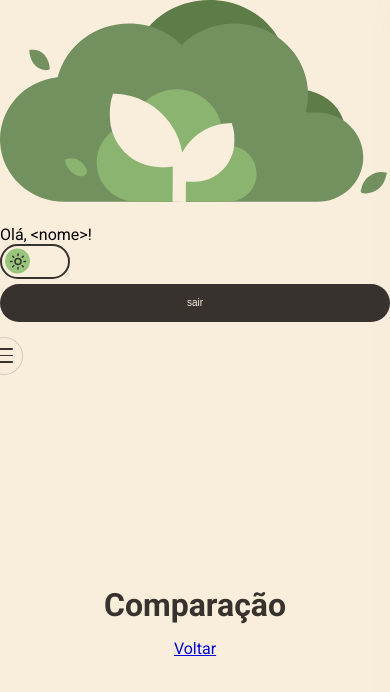
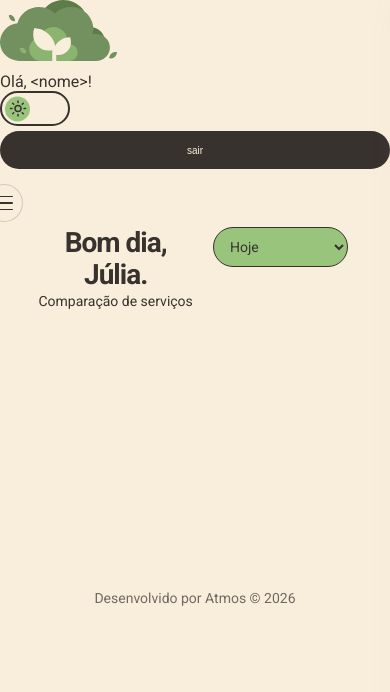
Before and after one commit to atmosabp/greener, a React (Vite) app in the folder frontend/: page /comparison in a window 390 px wide. Shown: the top 692 px of the page. Built offline with nearby package versions, Linux system fonts and the light colour scheme.

Commit message:
feat/tela de comparação
Inicio do desenvolvimento da tela de comparação

```diff
--- a/frontend/src/pages/comparison/Comparison.css
+++ b/frontend/src/pages/comparison/Comparison.css
@@ -1 +1,130 @@
-/* Estilo da página comparação */
+/* =========================================================
+   COMPARAÇÃO — ATMOS °
+   Adaptável ao sistema global de temas
+========================================================= */
+
+.comparison-page {
+    min-height: 100vh;
+    background: var(--background);
+    color: var(--text);
+    font-family: "Roboto", Arial, sans-serif;
+    transition:
+        background-color 0.5s ease-in-out,
+        color 0.5s ease-in-out;
+}
+
+.comparison-page *,
+.comparison-page *::before,
+.comparison-page *::after {
+    box-sizing: border-box;
+}
+
+.comparison-main {
+    width: calc(100% - 48px);
+    flex: 1;
+    margin: 0 auto;
+    padding: 112px 0 30px;
+}
+
+/* Título e período */
+
+.comparison-heading {
+    width: 90%;
+    display: flex;
+    align-items: center;
+    justify-content: space-between;
+    gap: 24px;
+    margin: 0 8px 24px;
+}
+
+.comparison-heading h1 {
+    margin: 0;
+    color: var(--text);
+    font-size: 43px;
+    line-height: 1.15;
+    font-weight: 700;
+    letter-spacing: -1px;
+}
+
+.comparison-heading p {
+    margin: 2px 0 0;
+    color: var(--text);
+    font-size: 19px;
+}
+
+.comparison-period {
+    min-width: 150px;
+    padding: 12px 18px;
+    border: 1px solid var(--text);
+    border-radius: 30px;
+    background: var(--primary);
+    color: var(--text);
+    font-family: inherit;
+    font-size: 17px;
+    cursor: pointer;
+    transition:
+        background-color 0.5s ease-in-out,
+        color 0.5s ease-in-out;
+}
+
+/* Área de conteúdo */
+
+.comparison-select-services {
+    min-height: 300px;
+}
+
+/* Rodapé */
+
+.comparison-footer {
+    padding: 24px 10px 12px;
+    color: var(--text);
+    opacity: 0.7;
+    font-size: 14px;
+    text-align: center;
+}
+
+/* Acessibilidade */
+
+.comparison-page button:focus-visible,
+.comparison-page select:focus-visible {
+    outline: 2px solid var(--primary-dark);
+    outline-offset: 3px;
+}
+
+/* Responsividade */
+
+@media (max-width: 650px) {
+    .comparison-main {
+        width: calc(100% - 24px);
+        padding-top: 20px;
+    }
+
+    .comparison-heading {
+        align-items: flex-start;
+        gap: 12px;
+        margin-right: 2px;
+        margin-left: 2px;
+    }
+
+    .comparison-heading h1 {
+        font-size: 28px;
+    }
+
+    .comparison-heading p {
+        font-size: 14px;
+    }
+
+    .comparison-period {
+        min-width: 100px;
+        max-width: 145px;
+        padding: 10px 12px;
+        font-size: 14px;
+    }
+}
+
+@media (prefers-reduced-motion: reduce) {
+    .comparison-page,
+    .comparison-page * {
+        transition: none !important;
+    }
+}
--- a/frontend/src/pages/comparison/Comparison.tsx
+++ b/frontend/src/pages/comparison/Comparison.tsx
@@ -1,14 +1,98 @@
-import { Link } from "react-router-dom";
+
 import AppHeader from "../../components/header/AppHeader";
+import type { Service, ServiceStatus } from "../../pages/home/Homepage";
+import "./Comparison.css";
+
+const mockServices: Service[] = [
+  {
+    id: "1",
+    name: "Billing API",
+    status: "inactive",
+    latitude: -23.5505,
+    longitude: -46.6333,
+    co2e: 120,
+  },
+  {
+    id: "2",
+    name: "Checkout Worker",
+    status: "incomplete",
+    latitude: 39.0438,
+    longitude: -77.4874,
+    co2e: 120,
+  },
+  {
+    id: "3",
+    name: "Inventory Sync",
+    status: "active",
+    latitude: 43.6532,
+    longitude: -79.3832,
+    co2e: 120,
+  },
+  {
+    id: "4",
+    name: "Audit Stream",
+    status: "active",
+    latitude: 35.6762,
+    longitude: 139.6503,
+    co2e: 120,
+  },
+  {
+    id: "5",
+    name: "Email Dispatcher",
+    status: "inactive",
+    latitude: -23.5505,
+    longitude: -46.6333,
+    co2e: 120,
+  },
+  {
+    id: "6",
+    name: "Fraud Detector",
+    status: "incomplete",
+    latitude: 39.0438,
+    longitude: -77.4874,
+    co2e: 120,
+  },
+  {
+    id: "7",
+    name: "Reporting Batch",
+    status: "active",
+    latitude: 43.6532,
+    longitude: -79.3832,
+    co2e: 120,
+  },
+];
 
 export default function Comparison() {
-  return (
-    <>
-      < AppHeader />
-      <main>
-        <h1>Comparação</h1>
-        <Link to="/dashboard"> Voltar</Link>
-      </main>
-    </>
-  );
+    return (
+        <div className="comparison-page">
+            <AppHeader />
+
+            <main className="comparison-main">
+                <section className="comparison-heading">
+                    <div>
+                        <h1>Bom dia, Júlia.</h1>
+                        <p>Comparação de serviços</p>
+                    </div>
+
+                    <select
+                        className="comparison-period"
+                        aria-label="Período de análise"
+                        defaultValue="today"
+                    >
+                        <option value="today">Hoje</option>
+                        <option value="7days">Ultimos 7 dias</option>
+                        <option value="1month">Mês passado</option>
+                    </select>
+                  <section className="comparison-select-services">
+                      <option value="{services.id}"></option>
+                  </section>
+                </section>
+
+
+                <footer className="comparison-footer">
+                    Desenvolvido por Atmos © 2026
+                </footer>
+            </main>
+        </div>
+    );
 }
```
